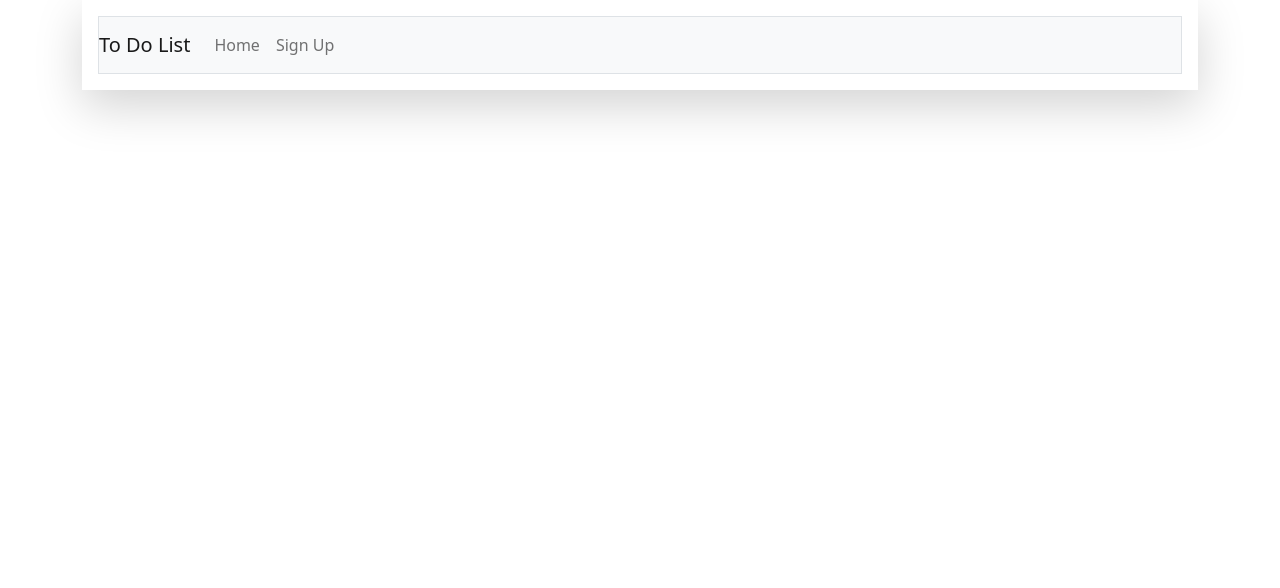
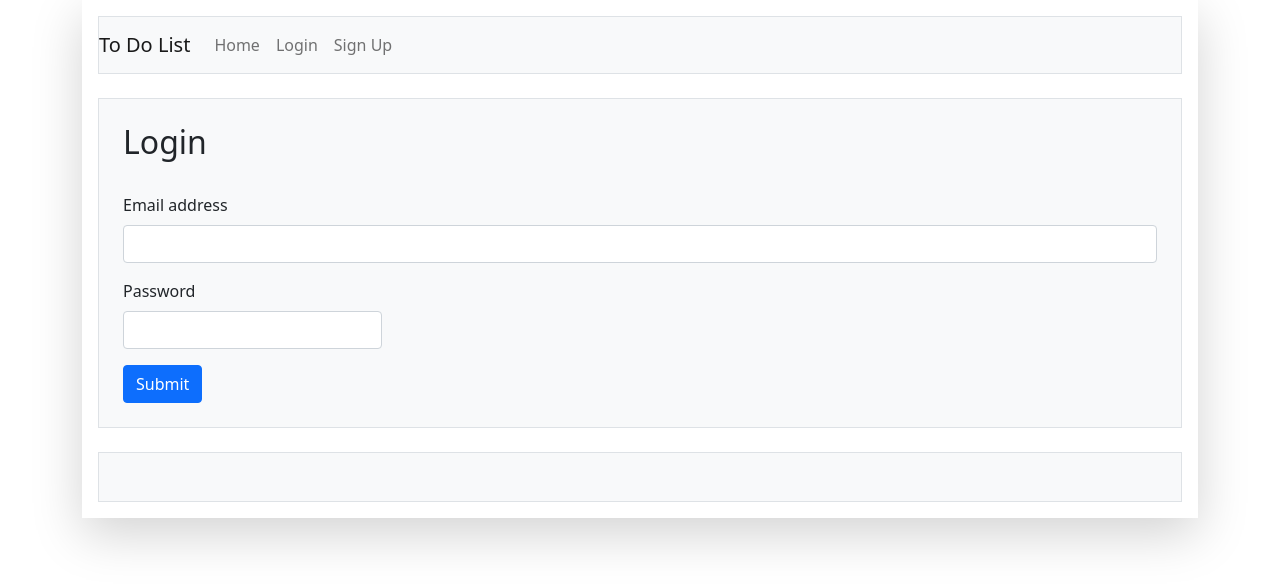
Before and after one commit to simpledimplejohn/to-do-list-angular, an Angular app: page /login in a window 1280 px wide. Before the commit this address led to /. Shown: the top 588 px of the page. Built offline with nearby package versions, Linux system fonts and the light colour scheme.

Commit message:
add loging to nav and routing

```diff
--- a/src/app/app-routing.module.ts
+++ b/src/app/app-routing.module.ts
@@ -1,3 +1,4 @@
+import { LoginComponent } from './components/login/login.component';
 import { RegisterComponent } from './components/register/register.component';
 import { HomeComponent } from './components/home/home.component';
 import { NgModule, Component } from '@angular/core';
@@ -5,7 +6,8 @@ import { RouterModule, Routes } from '@angular/router';
 
 const routes: Routes = [
   {path : "", component: HomeComponent},
-  {path : "register", component: RegisterComponent}
+  {path : "register", component: RegisterComponent},
+  {path : "login", component: LoginComponent}
 ];
 
 @NgModule({
--- a/src/app/components/lists/lists.component.ts
+++ b/src/app/components/lists/lists.component.ts
@@ -1,3 +1,4 @@
+import { ClientMessage } from './../../model/client-message';
 import { ToDoList } from './../../model/ToDoList';
 import { User } from './../../model/user';
 import { Component, OnInit } from '@angular/core';
@@ -12,6 +13,10 @@ export class ListsComponent implements OnInit {
   title = "List of Lists";
   public listOfLists : ToDoList[]= [];
 
+  public ClientMessage: ClientMessage = new ClientMessage(
+    "You have no lists, would you like to make one"
+  );
+
   public user : User = new User(0,'','','','','',[]);
 
   constructor() { }
--- a/src/app/components/login/login.component.ts
+++ b/src/app/components/login/login.component.ts
@@ -27,8 +27,7 @@ export class LoginComponent implements OnInit {
       this.user = data;
       this.clientMessage.message = `Successfully login ${data.firstName}`
       this.router.navigate(['/lists'])
-    }
-    )
+    });
   }
 
   ngOnInit(): void {
--- a/src/app/components/nav/nav.component.html
+++ b/src/app/components/nav/nav.component.html
@@ -9,6 +9,9 @@
         <a class="nav-link" routerLink="/">Home</a>
       </li>
       <li class="nav-item">
+        <a class="nav-link" routerLink="/login">Login</a>
+      </li>
+      <li class="nav-item">
         <a class="nav-link" routerLink="/register">Sign Up</a>
       </li>
     </ul>
```
